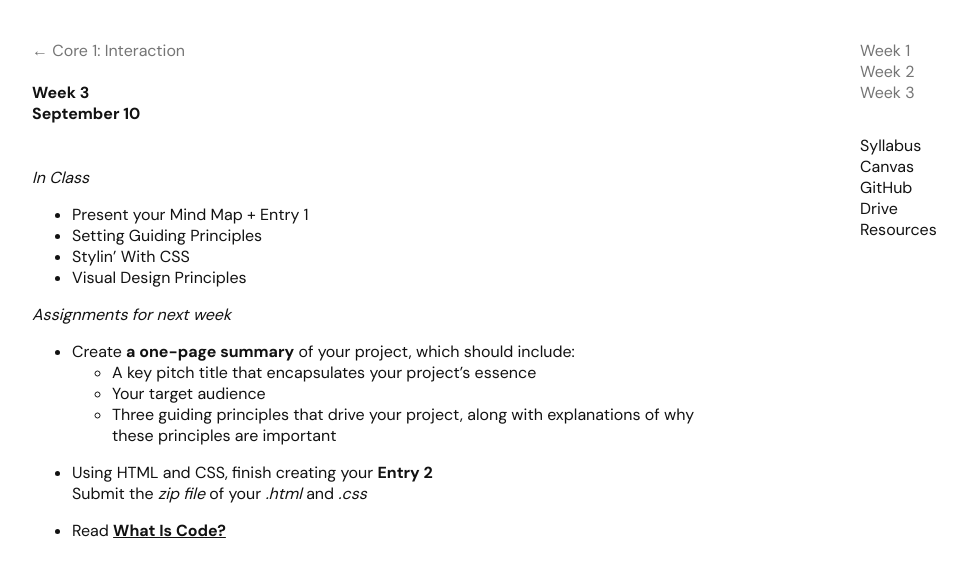
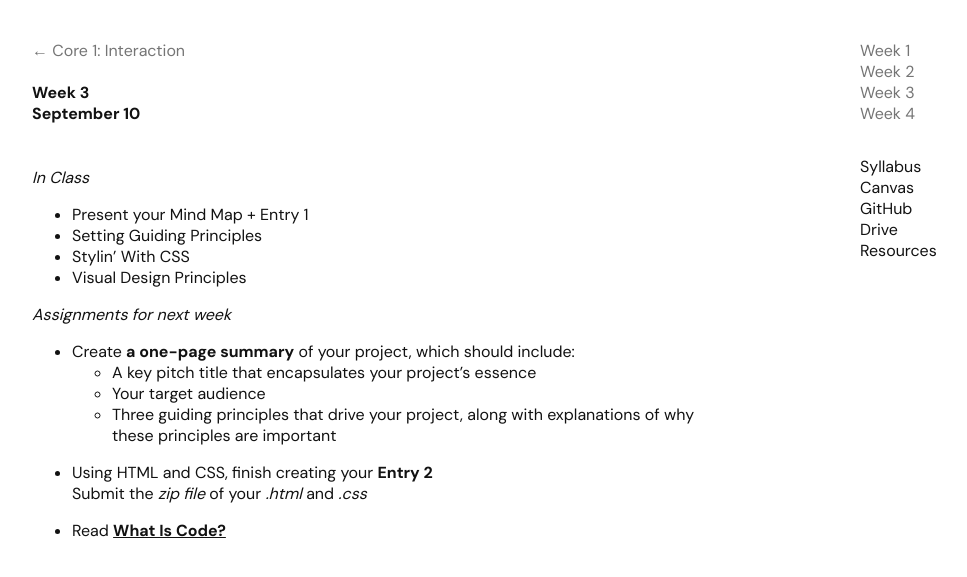
Before and after one commit to core1-interaction/core1-interaction.github.io, a Jekyll site: the page built from week3.md, in a window 1280 px wide. Shown: the top 577 px of the page, without its empty margins (108-1075 px from the left). Built offline with Jekyll 4.4.1, drawn with Linux system fonts in a browser that asks for light colours.

Commit message:
Update sessions.html

```diff
--- a/_layouts/sessions.html
+++ b/_layouts/sessions.html
@@ -19,7 +19,8 @@
             <div class="details">
                 <p><a href="https://core1-interaction.github.io/week1.html"><span class="nav-color">Week 1</span></a><br>
                    <a href="https://core1-interaction.github.io/week2.html"><span class="nav-color">Week 2</span></a><br>
-                   <a href="https://core1-interaction.github.io/week3.html"><span class="nav-color">Week 3</span></a></p>
+                   <a href="https://core1-interaction.github.io/week3.html"><span class="nav-color">Week 3</span></a><br>
+                   <a href="https://core1-interaction.github.io/week4.html"><span class="nav-color">Week 4</span></a></p>
             </div>
             <div class="links">
               <p><a href="https://docs.google.com/document/d/1MUvA-rT5wbHm0lmuFQosuDWHbuqtpIjTAWMr-lMu8Fk/edit?usp=sharing" target="_blank">Syllabus</a><br>
```
